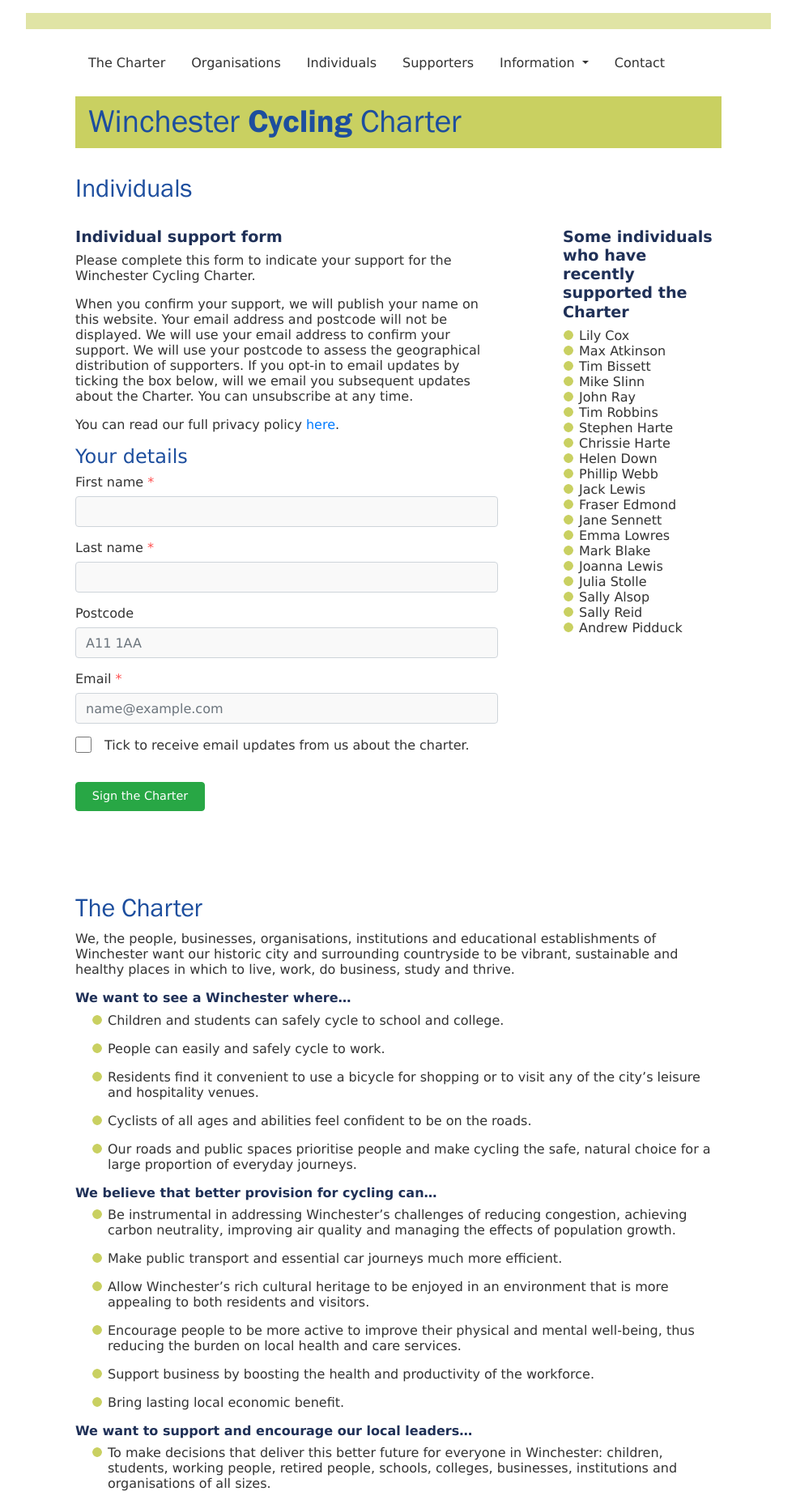
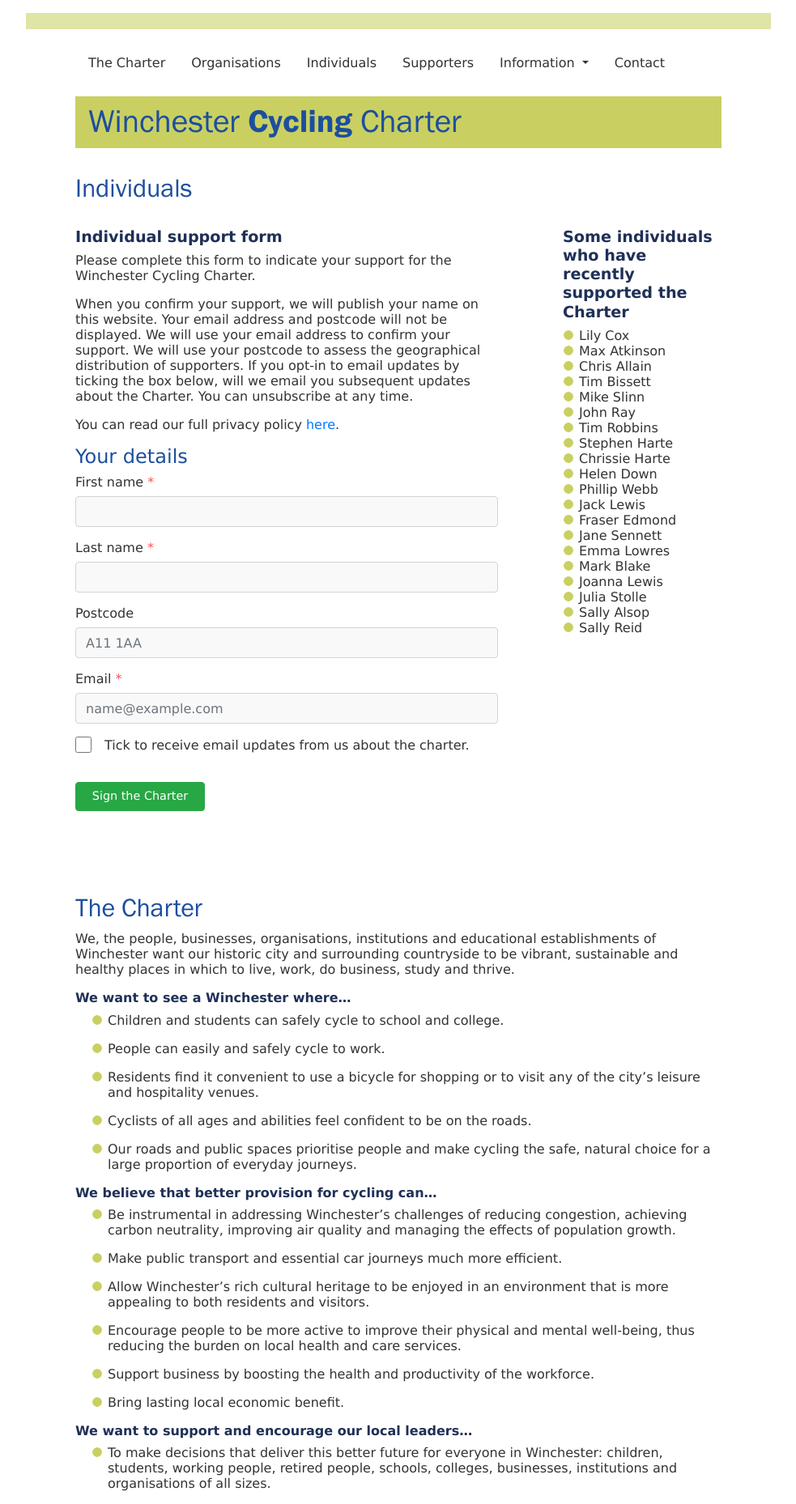
Before and after one commit to winchestercyclingcharter/winchestercyclingcharter.github.io, a Jekyll site: the page built from ind-page.md, in a window 1280 px wide. Shown: the whole page at 81% size, without its empty margins (148-1131 px from the left). Built offline with Jekyll 4.4.1, drawn with Linux system fonts in a browser that asks for light colours; nearby versions of some CDN libraries.

Commit message:
Update people.yml

```diff
--- a/_data/people.yml
+++ b/_data/people.yml
@@ -428,3 +428,4 @@ people:
 - { lastname: Down, firstname: Helen, dt: 20210407-055604-300179 }
 - { lastname: Cox, firstname: Lily, dt: 20210416-070240-730749 }
 - { lastname: Bissett, firstname: Tim, dt: 20210412-072200-645120 }
+- { lastname: Allain, firstname: Chris, dt: 20210414-085505-139504 }
```
